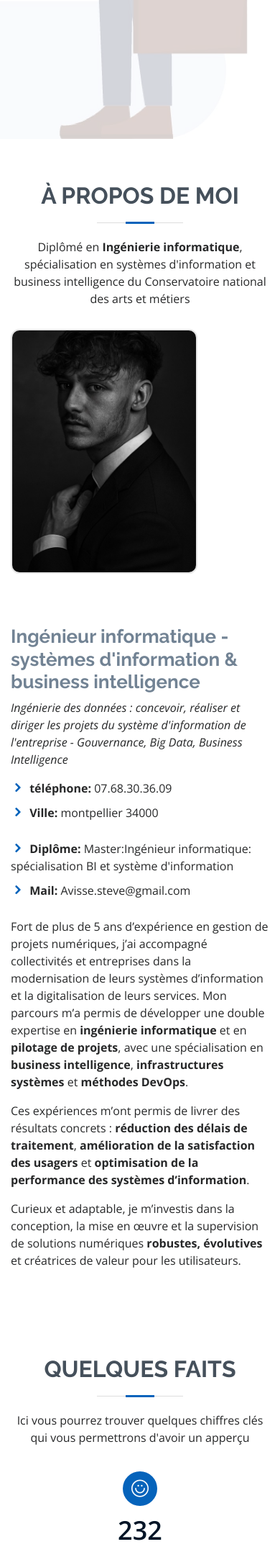
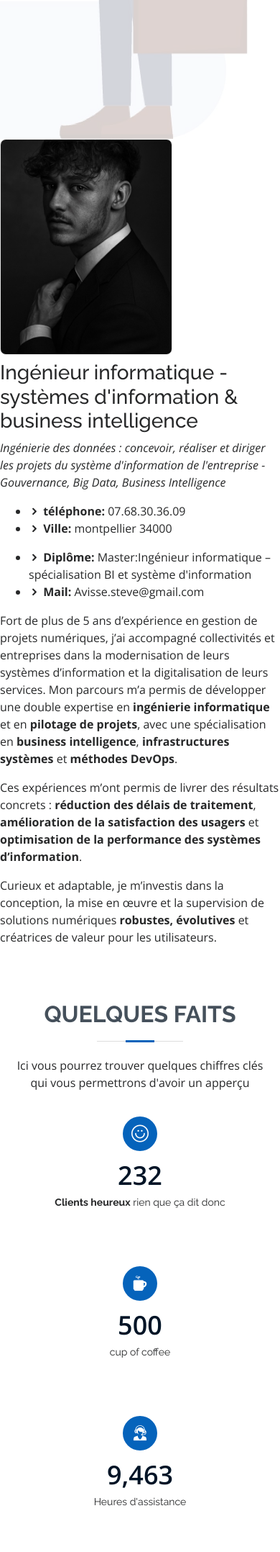
Before and after one commit to avisse/site-chants, a PHP site: page / in a window 390 px wide. Shown: the part 651-2807 px from the top of the page at 72% size. Run offline with PHP 8.4, Linux system fonts and the light colour scheme; some libraries are stand-ins or nearby versions.

Commit message:
test
test

```diff
--- a/assets/css/style.css
+++ b/assets/css/style.css
@@ -59,26 +59,32 @@ h1, h2, h3, h4, h5, h6 {
 /*--------------------------------------------------------------
 # photo profil
 --------------------------------------------------------------*/
-/* Portrait rectangulaire à bord fin, aligné à gauche */
-.portrait{
-  display: block;
-  width: 380px;          /* largeur desktop (ajuste à ton goût) */
-  height: 500px;         /* hauteur fixe pour un vrai rectangle */
-  object-fit: cover;     /* recadre proprement dans le rectangle */
-  border: 2px solid #e6e6e6;  /* bord fin et discret */
-  border-radius: 12px;        /* coins légèrement arrondis */
-  box-shadow: none;           /* pas d’ombre lourde */
-  max-width: 100%;            /* sécurité sur petits écrans */
+/* --- Portrait rectangulaire à bord fin, contrôlé --- */
+.portrait-frame{
+  width: 100%;
+  max-width: 420px;         /* largeur max sur desktop */
+  aspect-ratio: 4 / 5;      /* format portrait (change en 3/4 si tu veux) */
+  border: 1.5px solid #e6e6e6;   /* bord fin */
+  border-radius: 12px;       /* coins doux (enlève si tu veux carré) */
+  overflow: hidden;          /* coupe ce qui dépasse */
+  background: #fff;          /* discret, pas de gros cadre */
 }
 
-/* Responsive : centré et plus petit sur mobile/tablette */
+.portrait-img{
+  width: 100%;
+  height: 100% !important;   /* force le remplissage même si un thème met height:auto */
+  object-fit: cover;         /* recadre proprement */
+  display: block;
+}
+
+/* Ajuste l’échelle sur écrans plus petits */
 @media (max-width: 991.98px){
-  .portrait{
-    width: 260px;
-    height: 340px;
-    margin: 0 auto;      /* centrer sur mobile */
-  }
+  .portrait-frame{ max-width: 300px; border-radius: 10px; }
 }
+@media (max-width: 575.98px){
+  .portrait-frame{ max-width: 240px; border-radius: 8px; }
+}
+
 /*--------------------------------------------------------------
 # Preloader
 --------------------------------------------------------------*/
--- a/index.html
+++ b/index.html
@@ -82,29 +82,17 @@
   <main id="main">
 
  <!-- ======= About Section ======= -->
-<section id="about" class="about">
-  <div class="container" data-aos="fade-up">
-
-    <div class="section-title">
-      <h2>À propos de moi</h2>
-      <p>Diplômé en <strong>Ingénierie informatique</strong>, spécialisation en systèmes d'information et business intelligence du Conservatoire national des arts et métiers</p>
+<div class="row g-4 align-items-start">
+  <!-- Colonne photo -->
+  <div class="col-12 col-md-5 col-lg-4">
+    <div class="portrait-frame">
+      <img src="assets/img/profile.jpg" alt="Photo de profil" class="portrait-img">
+    </div>
   </div>
 
-    <div class="row align-items-center">
-      <!-- Colonne photo -->
-<div class="row align-items-start">
-  <!-- Colonne photo (gauche) -->
-  <div class="col-lg-4 mb-4 mb-lg-0">
-    <img src="assets/img/profile.jpg" alt="Photo de profil" class="portrait">
-  </div>
-
-  <!-- Colonne texte (droite) -->
-  <div class="col-lg-8 pt-4 pt-lg-0 content">
-    <!-- ... ton contenu existant ... -->
-  </div>
-</div>
   <!-- Colonne texte -->
-      <div class="col-lg-8 pt-4 pt-lg-0 content">
+  <div class="col-12 col-md-7 col-lg-8 pt-2 pt-lg-0 content">
+    <!-- ton contenu texte EXISTANT ici, inchangé -->
     <h3>Ingénieur informatique - systèmes d'information &amp; business intelligence</h3>
     <p class="font-italic">Ingénierie des données : concevoir, réaliser et diriger les projets du système d'information de l'entreprise - Gouvernance, Big Data, Business Intelligence</p>
 
@@ -117,7 +105,7 @@
       </div>
       <div class="col-lg-6">
         <ul>
-              <li><i class="icofont-rounded-right"></i> <strong>Diplôme:</strong> Master:Ingénieur informatique: spécialisation BI et système d'information</li>
+          <li><i class="icofont-rounded-right"></i> <strong>Diplôme:</strong> Master:Ingénieur informatique – spécialisation BI et système d'information</li>
           <li><i class="icofont-rounded-right"></i> <strong>Mail:</strong> Avisse.steve@gmail.com</li>
         </ul>
       </div>
```
Lines whose indentation alone changed are shown as unchanged.
